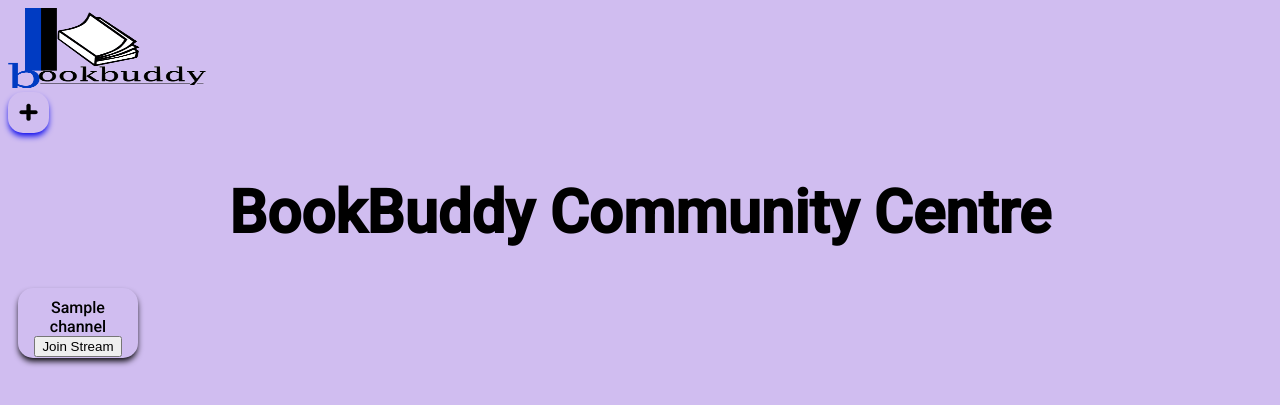
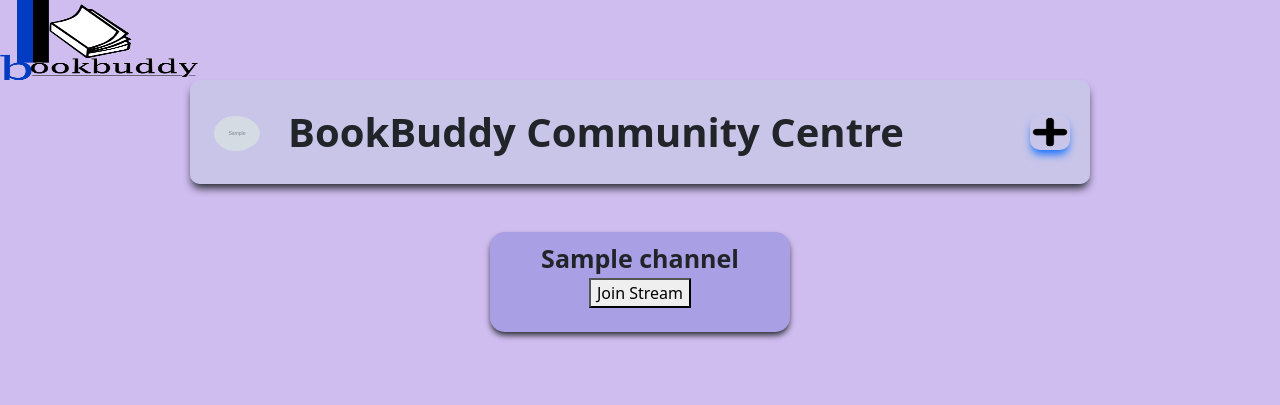
Before and after one commit to varnit-mittal/Book_Budy, a Django app: page /video/lobby in a window 1280 px wide. Shown: the top 405 px of the page. Run offline with Django 4.2, Linux system fonts and the light colour scheme; a user stored in the database is signed in; tables that the repository leaves empty hold one stand-in row (values such as "Sample post"); grey boxes marked "Sample" are stand-in pictures; some libraries are stand-ins or nearby versions.

Commit message:
video lobby styled

```diff
--- /dev/null
+++ b/stat/styles/lobby.css
@@ -0,0 +1,3 @@
+.lobby:hover{
+    background: rgba(113, 87, 138, 0.51);
+}
--- a/templates/video/components.html
+++ b/templates/video/components.html
@@ -1,6 +1,6 @@
 {% for room in rooms %}
-<form class="videoRoom" style="margin: 10px; border: 2px black;" id="room-{{room.uid}}" >
-    <div id="room_name-{{room.uid}}" name="room_name">
+<form class="videoRoom align-self-center m-auto mt-5 mb-5 p-2 lobby" style=" border: 2px black; width: 300px; height: 100px; background-color: rgba(123, 123, 214, 0.459);" id="room-{{room.uid}}" >
+    <div id="room_name-{{room.uid}}" name="room_name" style="font-weight: bold; font-size: 25px;">
         {{room.name}}
     </div>
 
--- a/templates/video/lobby.html
+++ b/templates/video/lobby.html
@@ -2,15 +2,37 @@
 {% load static %}
 
 {% block content %}
+<link rel="stylesheet" href="{% static 'styles/all.min.css' %}">
+<link rel="stylesheet" href="{% static 'styles/bootstrap.min.css' %}">
+<link rel="stylesheet" href="{% static 'styles/lobby.css' %}">
+<script src="{% static 'js/bootstrap.bundle.min.js' %}"></script>
+
 <main>
     {% if not error %}
-        <div>
-            <a href="{% url 'video_create' %}"><img src="{% static 'images/add_sign.png' %}" alt="create" class="control-icon"></a>
+    <nav class="navbar navbar-expand-lg navbar-light m-auto" style="background-color: rgba(198, 198, 232, 0.843); box-shadow: 0 6px 8px -2px; border-radius: 10px; width: 900px; padding-bottom: 8px;">
+        <div class="container-fluid">
+            <button class="navbar-toggler" type="button" data-bs-toggle="collapse" data-bs-target="#navbarSupportedContent" aria-controls="navbarSupportedContent" aria-expanded="false" aria-label="Toggle navigation">
+                <span class="navbar-toggler-icon"></span>
+            </button>
+            <div class="collapse navbar-collapse" id="navbarSupportedContent">
+                <ul class="navbar-nav me-auto mb-2 mb-lg-0">
+                    <li class="nav-item">
+                        <a href="/profile/" class="nav-link active" style="margin-top: 28px;"><img src="{{user.user_profile_image.url}}" alt="{{user.user_profile_image}}" class= "rounded-circle" style=" height: 35px; max-width: 50px; object-fit: cover; padding-left: 4px;"></a>
+                    </li>
+                    <li class="nav-item">
+                        <div id="welcome-message" class="text-center">
+                            <h1 style="font-weight: bold;" class="m-auto text-center" style="margin-left: 10px;">BookBuddy Community Centre</h1>
+                        </div>
+                    </li>
+                </ul>
+            </div>
+
+            <div class="d-flex">
+                <a href="{% url 'video_create' %}"><img src="{% static 'images/add_sign.png' %}" alt="create" class="me-2" style="border-radius: 10px; box-shadow: 0 6px 8px -2px; height: 35px; width: 40px; margin-left: 20px;"></a>
+            </div>
+
         </div>
-
-        <div id="welcome-message">
-            <h1>BookBuddy Community Centre</h1>
-        </div>
+    </nav>
 
     {% else %}
     <h2 style="font-size: 60px; color: red;">You are not a premium user. Want to <a href="{% url 'payment' %}">subscribe</a>?</h2>
```
